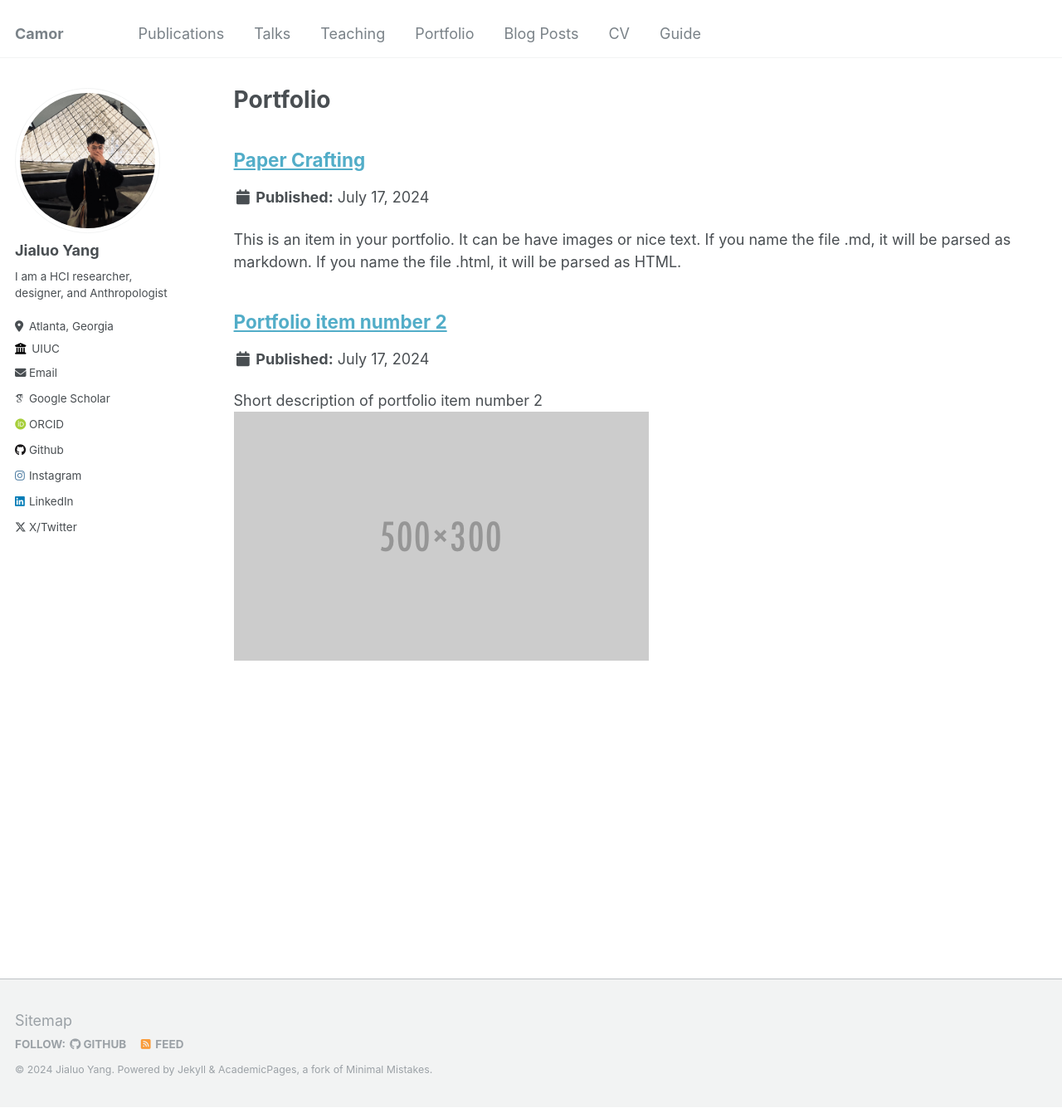
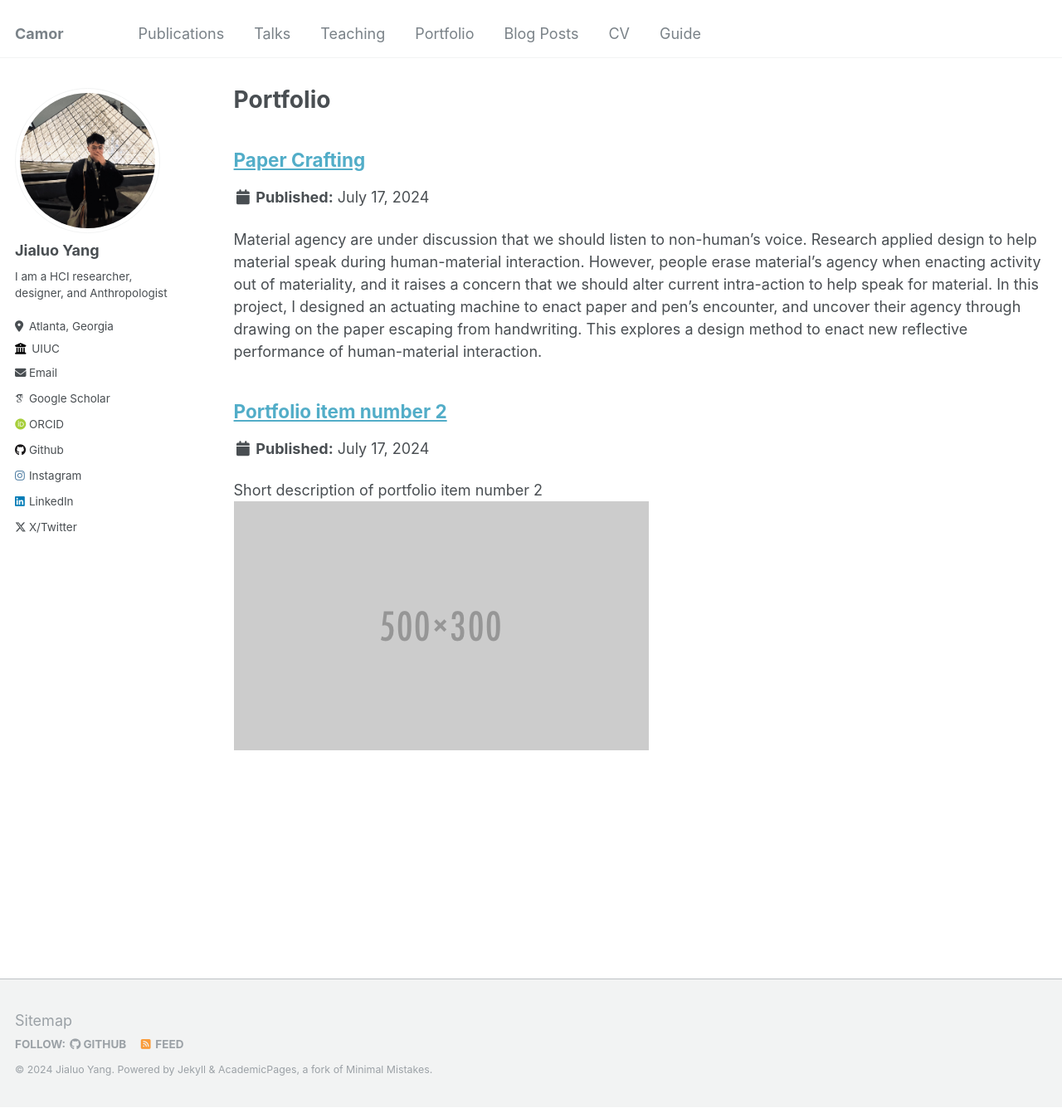
Before and after one commit to CamorYang/camoryang, a Jekyll site: the page built from _pages/portfolio.html, in a window 1280 px wide and 1335 px high. Shown: the whole window at 83% size. Built offline with Jekyll 4.4.1, drawn with Linux system fonts in a browser that asks for light colours; some web fonts are replaced.

Commit message:
update -portfolio

```diff
--- a/_portfolio/portfolio-1.md
+++ b/_portfolio/portfolio-1.md
@@ -2,6 +2,12 @@
 title: "Paper Crafting"
 excerpt: #
 collection: portfolio
+
 ---
 
-This is an item in your portfolio. It can be have images or nice text. If you name the file .md, it will be parsed as markdown. If you name the file .html, it will be parsed as HTML.
+Material agency are under discussion that we should listen to non-human's voice. Research applied design to help material speak during human-material interaction. However, people erase material's agency when enacting activity out of materiality, and it raises a concern that we should alter current intra-action to help speak for material. In this project, I designed an actuating machine to enact paper and pen's encounter, and uncover their agency through drawing on the paper escaping from handwriting. This explores a design method to enact new reflective performance of human-material interaction.
+
+---
+
+ <!--embed an image below  -->
+![Image Description](paperCrafting.jpg)
--- a/_portfolio/portfolio-2.html
+++ b/_portfolio/portfolio-2.html
@@ -2,6 +2,7 @@
 title: "Portfolio item number 2"
 excerpt: "Short description of portfolio item number 2 <br/><img src='/images/500x300.png'>"
 collection: portfolio
+
 ---
 
 This is an item in your portfolio. It can be have images or nice text. If you name the file .md, it will be parsed as markdown. If you name the file .html, it will be parsed as HTML.
```
Also changed, not shown: images/paperCrafting.png (added).
